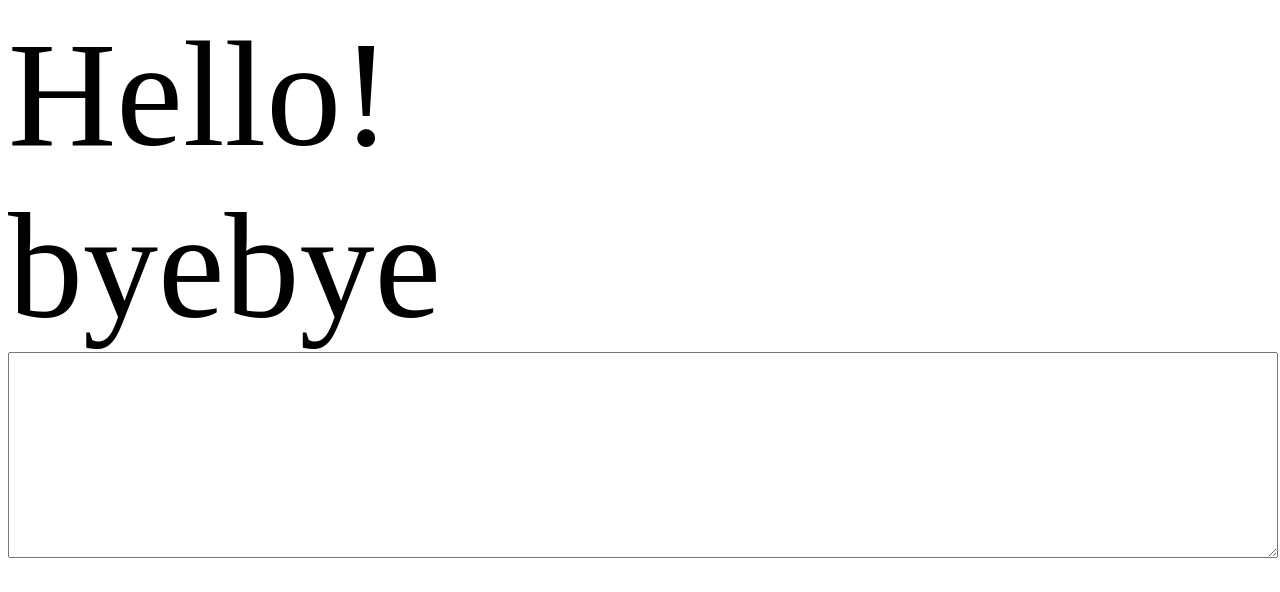
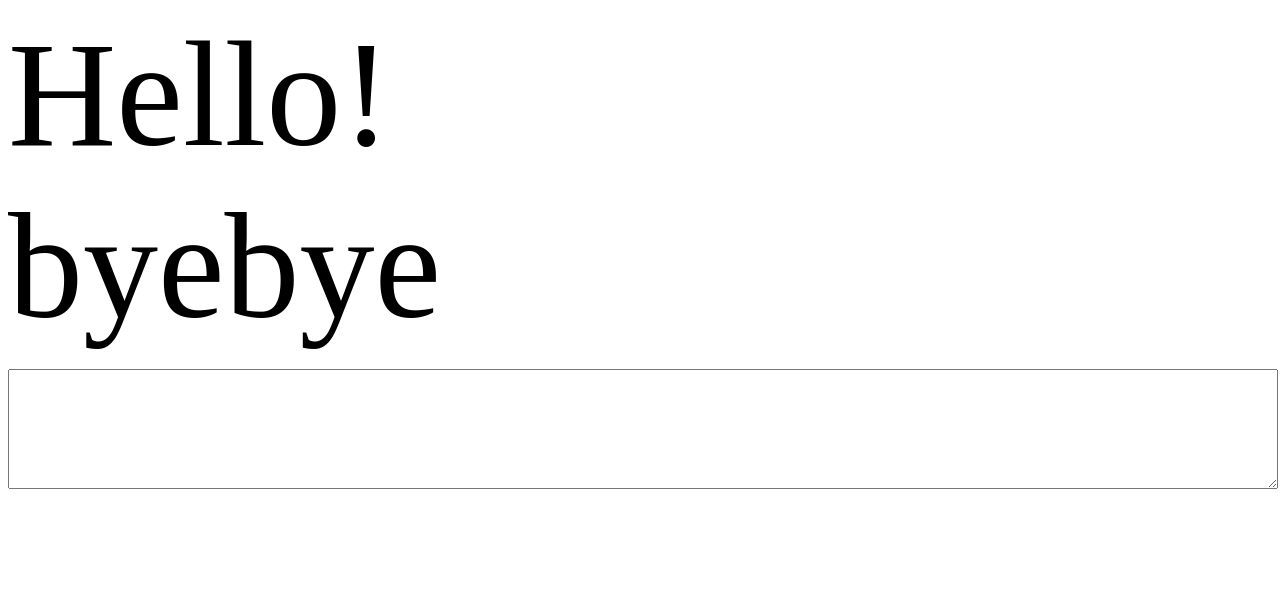
Before and after one commit to wondaehan/mobile-test, a plain HTML site: page main.html in a window 1280 px wide. Drawn offline with Linux system fonts and the light colour scheme.

Commit message:
Update main.html

```diff
--- a/main.html
+++ b/main.html
@@ -11,6 +11,6 @@
   </head>
   <body>
     Hello!<br>byebye<br>
-    <textarea style="height:200px;font-size:50px;width:100%;"size="100" cols="100" raws="100"></textarea>
+    <textarea style="height:100%;font-size:50px;width:100%;"size="100" cols="100" raws="100"></textarea>
   </body>
 </html>
```
